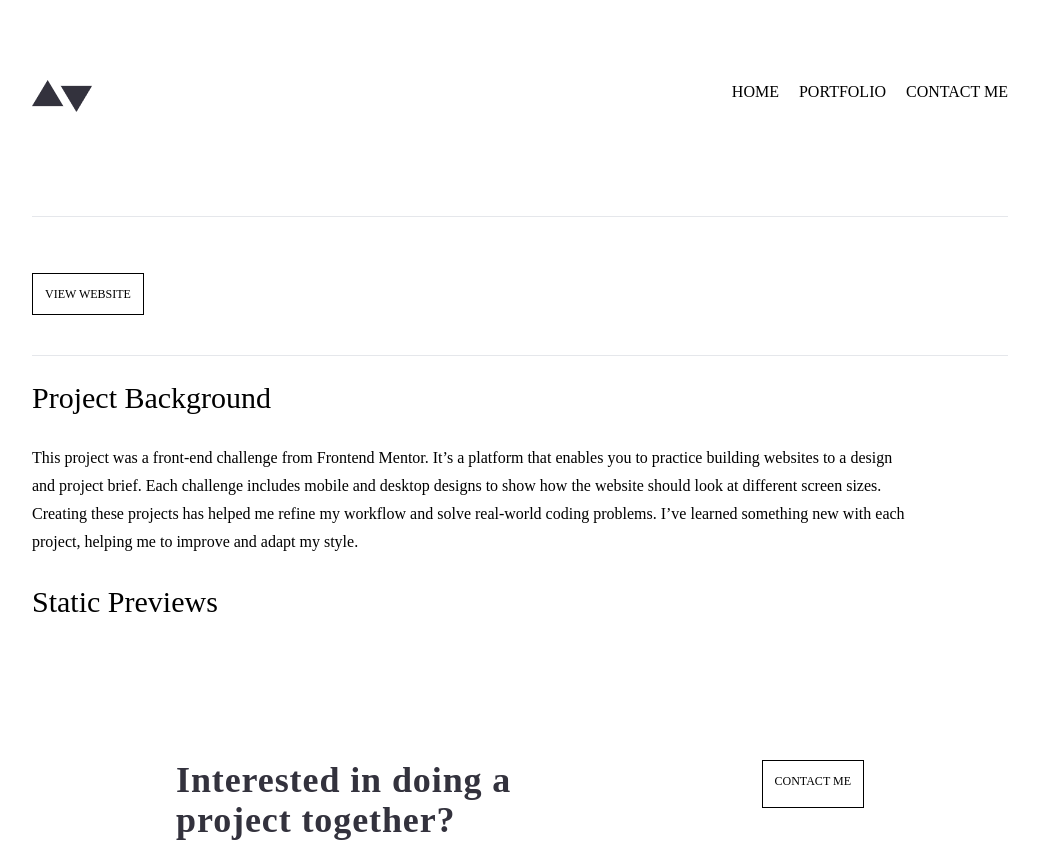
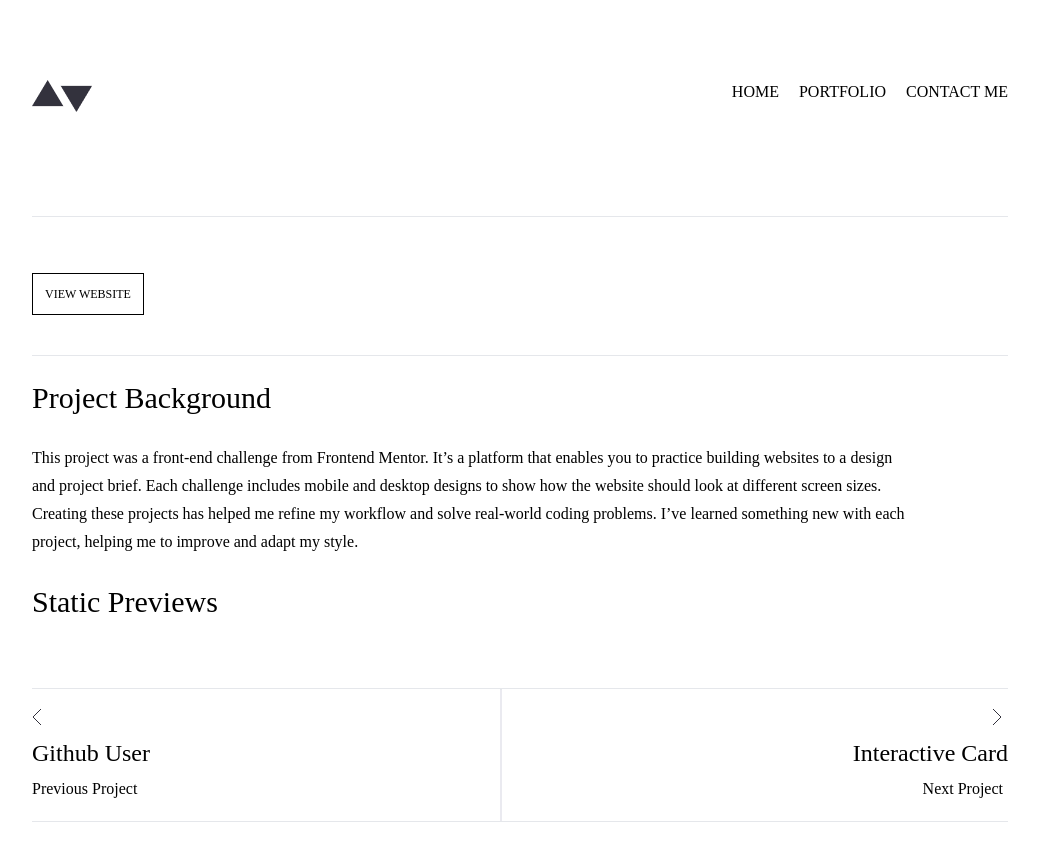
Before and after one commit to teonateona12/portfolio-teona, a React (Create React App) app: page /portfolio/1 in a window 1280 px wide. Shown: the top 842 px of the page, without its empty margins (120-1159 px from the left). Built offline with nearby package versions, Linux system fonts and the light colour scheme; a web font is replaced by a local one.

Commit message:
feat: add slider

```diff
--- a/src/components/HomePage.tsx
+++ b/src/components/HomePage.tsx
@@ -4,7 +4,6 @@ import imagedes from "../images/images/homepage/desktop/image-homepage-hero.jpg"
 import image1 from "../images/Group 3.png";
 import myimage from "../images/myimage.jpg";
 import DoProjectTogether from "./DoProjectTogether";
-import MobileNav from "./MobileNav";
 import { Link } from "react-router-dom";
 
 const HomePage = () => {
--- a/src/components/Portfolio.tsx
+++ b/src/components/Portfolio.tsx
@@ -10,7 +10,7 @@ const Portfolio = () => {
   return (
     <div>
       <Project
-        name="Interactive card details"
+        name="Interactive card"
         text="This project required me to build a fully responsive interactive card details app
         . I used HTML5, tailwind and TypeScript."
         image={project1}
@@ -18,7 +18,7 @@ const Portfolio = () => {
       />
 
       <ProjectImgRight
-        name="Github user search"
+        name="Github user "
         text="This project required me to build a fully responsive github user search app
         . I used HTML5, tailwind and TypeScript."
         image={project2}
@@ -26,7 +26,7 @@ const Portfolio = () => {
       />
 
       <Project
-        name="Tip calculator app"
+        name="Tip calculator"
         text="This project required me to build a fully responsive tip calculator app
         . I used HTML5, tailwind and TypeScript."
         image={calculator}
@@ -34,12 +34,13 @@ const Portfolio = () => {
       />
 
       <ProjectImgRight
-        name="Tic tac toe game"
+        name="Tic tac toe"
         text="This project required me to build a fully responsive tic tac toe game
         . I used HTML5, css and TypeScript."
         image={ticTacToe}
         path="/portfolio/tic-tac-toe"
       />
+
       <DoProjectTogether />
     </div>
   );
--- a/src/components/ProjectWebsite.tsx
+++ b/src/components/ProjectWebsite.tsx
@@ -2,6 +2,7 @@ import DoProjectTogether from "./DoProjectTogether";
 import { Link, useParams } from "react-router-dom";
 import projects from "./data";
 import { projectProps } from "./types";
+import Slider from "./Slider";
 
 const ProjectWebsite = () => {
   const { projectId } = useParams();
@@ -44,6 +45,7 @@ const ProjectWebsite = () => {
       </p>
       <h1 className="text-black text-3xl">Static Previews</h1>
       <img className="mt-7" src={project?.image} />
+      <Slider />
       <DoProjectTogether />
     </div>
   );
--- /dev/null
+++ b/src/components/Slider.tsx
@@ -0,0 +1,20 @@
+import { useState } from "react";
+
+import SliderOne from "./SliderOne";
+import SliderTwo from "./SliderTwo";
+
+const Slider = () => {
+  const [value, setValue] = useState(1);
+  return (
+    <div className="mt-10">
+      <hr></hr>
+      <div className="flex justify-between">
+        {value === 1 ? <SliderOne setValue={setValue} /> : ""}
+        {value === 2 ? <SliderTwo setValue={setValue} /> : ""}
+      </div>
+      <hr></hr>
+    </div>
+  );
+};
+
+export default Slider;
--- /dev/null
+++ b/src/components/SliderOne.tsx
@@ -0,0 +1,56 @@
+import pre from "../images/images/icons/arrow-left.svg";
+import next from "../images/images/icons/arrow-right.svg";
+import { SliderProps } from "./types";
+import { Link } from "react-router-dom";
+import "../index.css";
+
+const SliderOne = ({ setValue }: SliderProps) => {
+  return (
+    <div className="flex justify-between w-full ">
+      <div className="py-5">
+        <img
+          className="mb-3"
+          onClick={() => {
+            setValue(1);
+          }}
+          src={pre}
+        />
+
+        <Link className="text-2xl" to="/portfolio/github-user-project">
+          Github User
+        </Link>
+        <p
+          onClick={() => {
+            setValue(1);
+          }}
+          className="mt-2"
+        >
+          Previous Project
+        </p>
+      </div>
+      <hr className="h-full w-0.5 bgc"></hr>
+      <div className="py-5">
+        <img
+          className="ml-[90%] mb-3"
+          onClick={() => {
+            setValue(2);
+          }}
+          src={next}
+        />
+        <Link className="text-2xl" to="/portfolio/interactive-card">
+          Interactive Card
+        </Link>
+        <p
+          onClick={() => {
+            setValue(2);
+          }}
+          className="ml-[45%] mt-2"
+        >
+          Next Project
+        </p>
+      </div>
+    </div>
+  );
+};
+
+export default SliderOne;
--- /dev/null
+++ b/src/components/SliderTwo.tsx
@@ -0,0 +1,56 @@
+import pre from "../images/images/icons/arrow-left.svg";
+import next from "../images/images/icons/arrow-right.svg";
+import { SliderProps } from "./types";
+import { Link } from "react-router-dom";
+import "../index.css";
+
+const SliderTwo = ({ setValue }: SliderProps) => {
+  return (
+    <div className="flex justify-between w-full ">
+      <div className="py-5">
+        <img
+          className="mb-3"
+          onClick={() => {
+            setValue(1);
+          }}
+          src={pre}
+        />
+
+        <Link className="text-2xl" to="/portfolio/tip-calculator">
+          Tip Calculator
+        </Link>
+        <p
+          onClick={() => {
+            setValue(1);
+          }}
+          className="mt-2"
+        >
+          Previous Project
+        </p>
+      </div>
+      <hr className="h-full w-0.5 bgc"></hr>
+      <div className="py-5">
+        <img
+          className="ml-[90%] mb-3"
+          onClick={() => {
+            setValue(2);
+          }}
+          src={next}
+        />
+        <Link className="text-2xl" to="/portfolio/tic-tac-toe">
+          Tic Tac Toe
+        </Link>
+        <p
+          onClick={() => {
+            setValue(2);
+          }}
+          className="ml-[25%] mt-2"
+        >
+          Next Project
+        </p>
+      </div>
+    </div>
+  );
+};
+
+export default SliderTwo;
--- a/src/components/types.tsx
+++ b/src/components/types.tsx
@@ -25,3 +25,7 @@ export interface projectProps {
   skills: string;
   name: string;
 }
+
+export interface SliderProps {
+  setValue: (event: number) => void;
+}
--- a/src/index.css
+++ b/src/index.css
@@ -27,3 +27,6 @@ code {
 .skills {
   color: #5fb4a2;
 }
+.bgc {
+  background-color: #eaeaf0;
+}
```
Also changed, not shown: src/App.tsx (+0 -49 lines).
